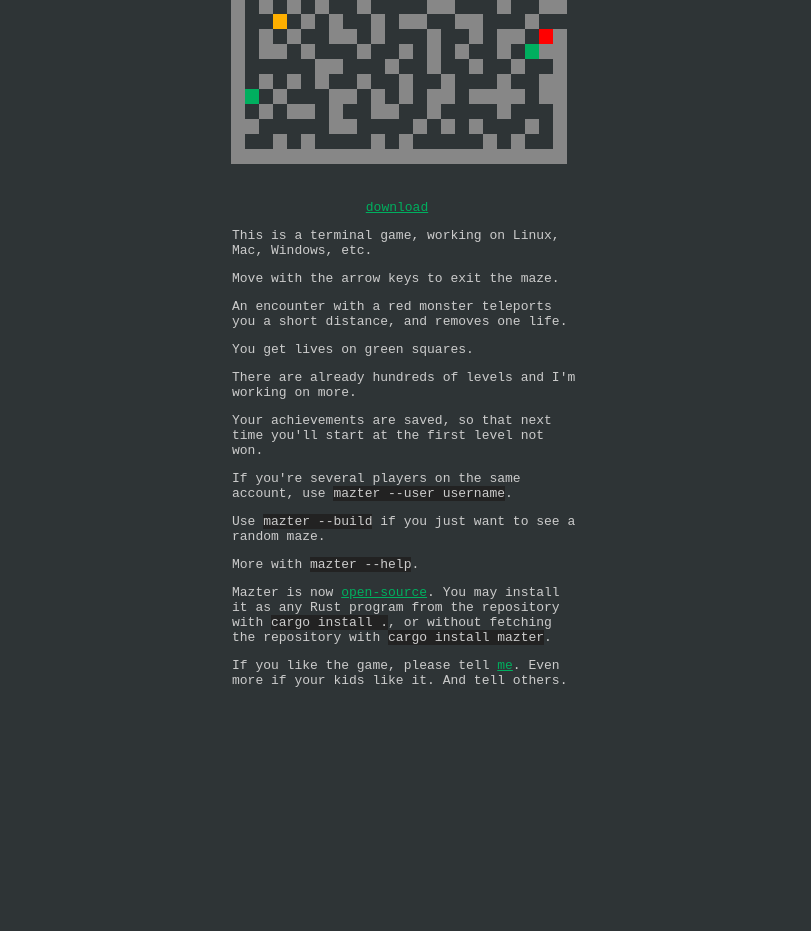
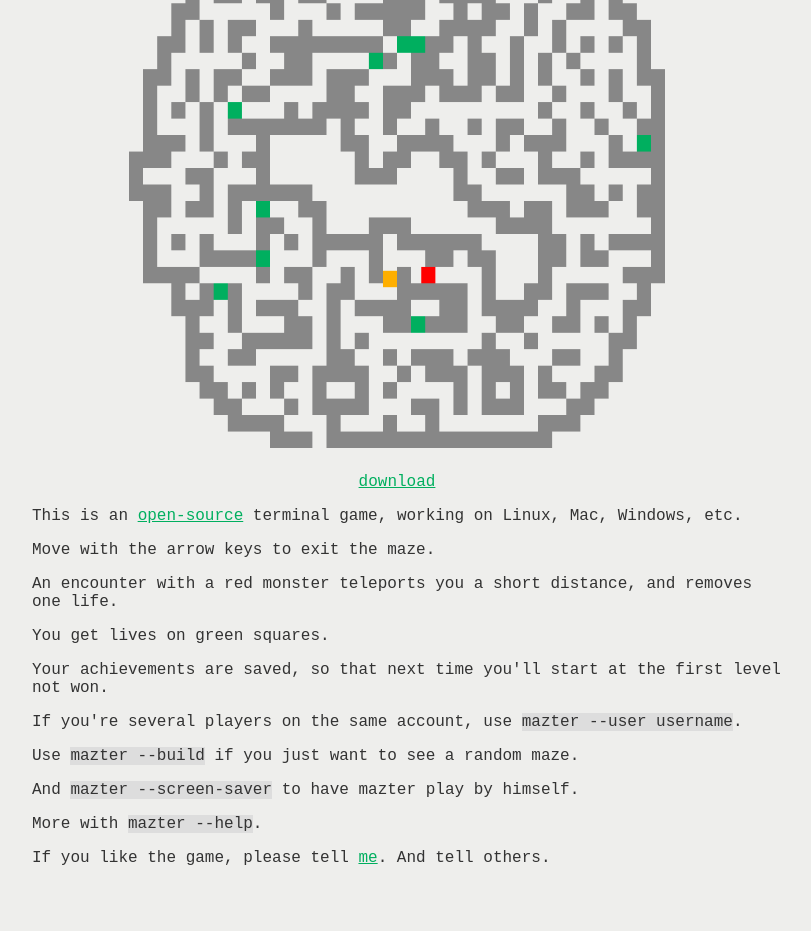
Before and after one commit to Canop/mazter, a plain HTML site: page website/index.html in a window 1280 px wide. Shown: the part 230-1161 px from the top of the page, without its empty margins (243-1054 px from the left). Before the commit the page ends 931 px from the top, so only its background shows below. Drawn offline with Linux system fonts and the light colour scheme.

Commit message:
new look for the website

```diff
--- a/website/index.html
+++ b/website/index.html
@@ -5,9 +5,11 @@
 	<title>Mazter</title>
 	<style>
 		body {
-			background: #2e3436;
-			color: #ccc;
+			background: #eeeeec;
+			color: #333;
 			font-family: monospace;
+			font-size: 16px;
+			padding: 0 0 40px 0;
 		}
 		h1, h2 {
 			color: #ffaf00;
@@ -23,14 +25,18 @@
 		}
 		div.doc {
 			margin: auto;
-			width: 350px;
+			max-width: 750px;
 			padding-left: 20px;
 		}
 		div.doc p {
 			text-align: left;
 		}
 		code {
-			background: #222;
+			background: #ddd;
+		}
+		.main-image {
+			max-width: 90vw;
+			max-height: 70vh;
 		}
 	</style>
 </head>
@@ -38,23 +44,22 @@
 <h1>Mazter</h1>
 <p>Mazes in your terminal</p>
 <p class=maze>
-	<img src=level-9.png>
+	<img src=level-40-transparent.png class=main-image>
 </p>
 <p>
 <a href=download>download</a>
 </p>
 <div class=doc>
-	<p>This is a terminal game, working on Linux, Mac, Windows, etc.</p>
+	<p>This is an <a href=https://github.com/Canop/mazter target=_blank>open-source</a> terminal game, working on Linux, Mac, Windows, etc.</p>
 	<p>Move with the arrow keys to exit the maze.</p>
 	<p>An encounter with a red monster teleports you a short distance, and removes one life.</p>
 	<p>You get lives on green squares.</p>
-	<p>There are already hundreds of levels and I'm working on more.</p>
 	<p>Your achievements are saved, so that next time you'll start at the first level not won.</p>
 	<p>If you're several players on the same account, use <code>mazter --user username</code>.</p>
 	<p>Use <code>mazter --build</code> if you just want to see a random maze.</p>
+	<p>And <code>mazter --screen-saver</code> to have mazter play by himself.</p>
 	<p>More with  <code>mazter --help</code>.</p>
-	<p>Mazter is now <a href=https://github.com/Canop/mazter>open-source</a>. You may install it as any Rust program from the repository with <code>cargo install .</code>, or without fetching the repository with <code>cargo install mazter</code>.</p>
-	<p>If you like the game, please tell <a href=https://dystroy.org>me</a>. Even more if your kids like it. And tell others.</p>
+	<p>If you like the game, please tell <a href=https://dystroy.org>me</a>. And tell others.</p>
 </div>
 
 </body>
```
Also changed, not shown: website/level-40-transparent.png (added).
